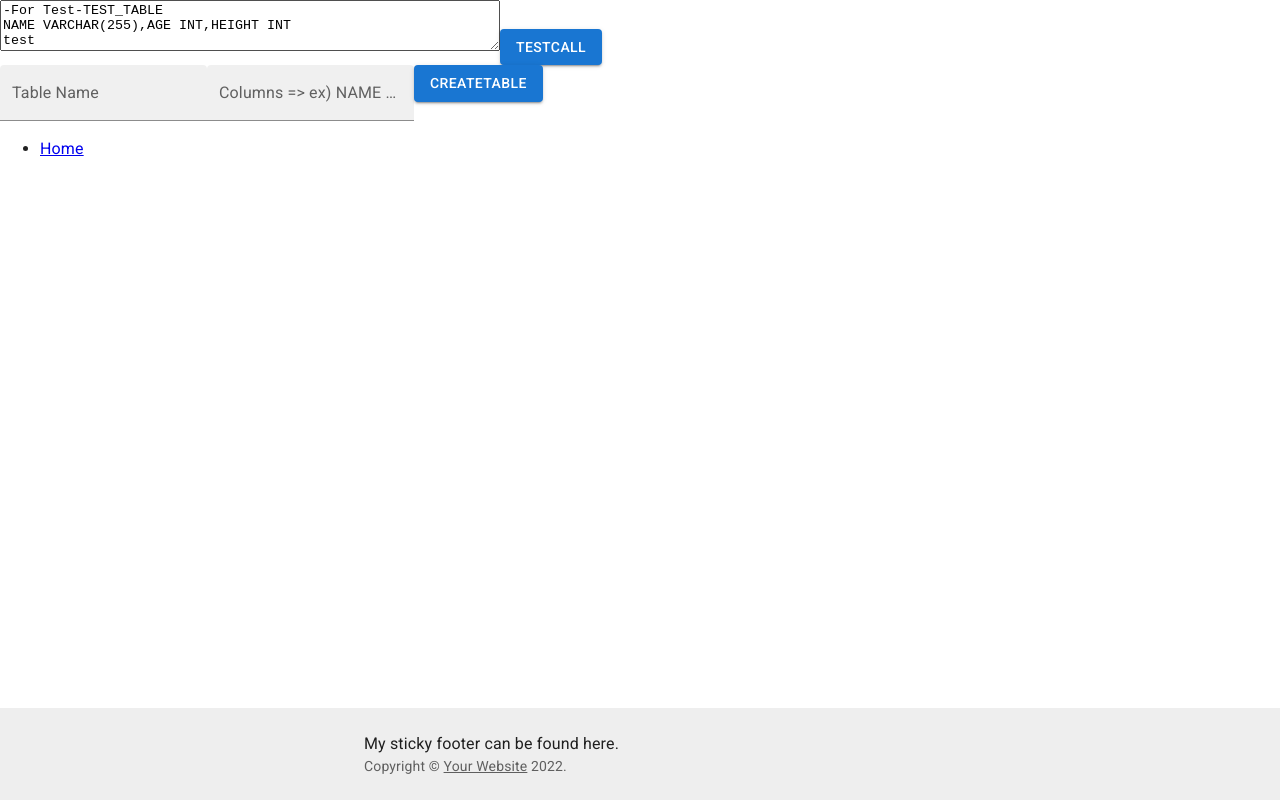
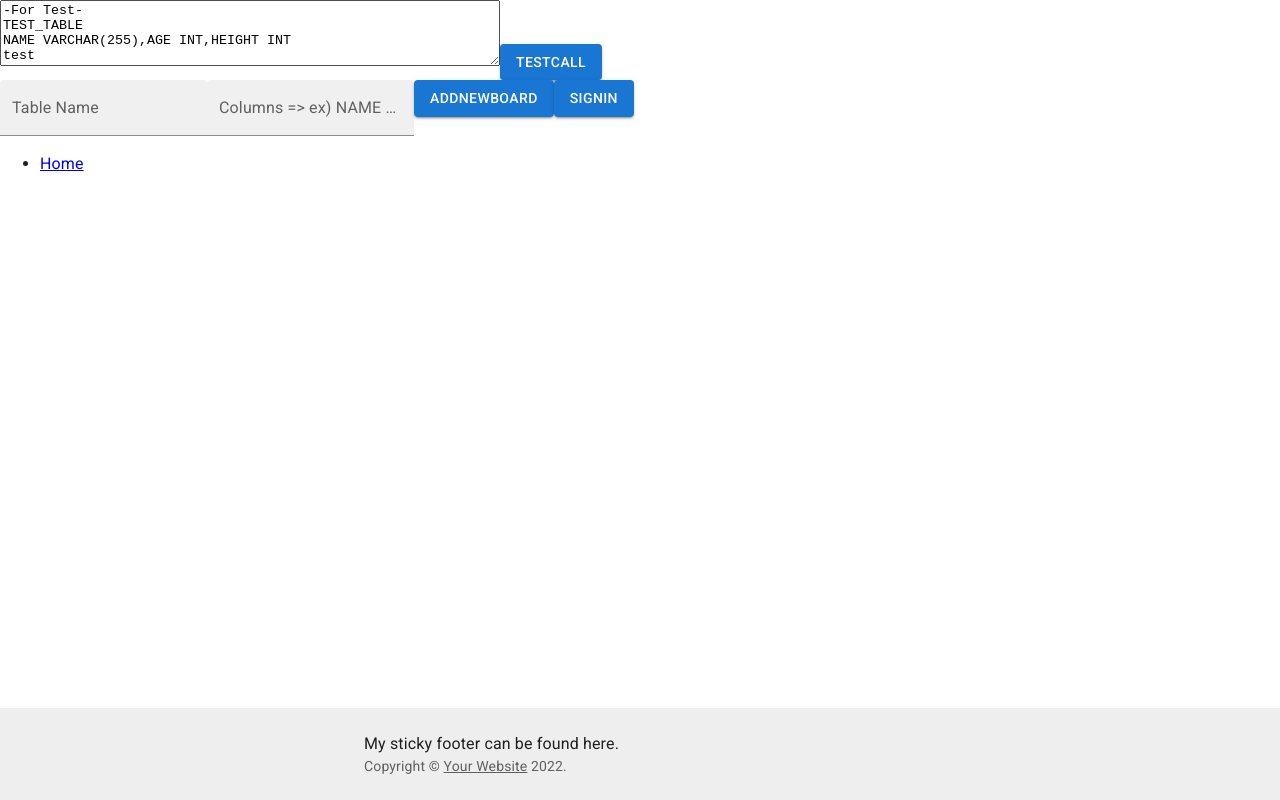
Before and after one commit to inyourcare/sotong-project-cms-front, a React (Create React App) app: page / in a window 1280 px wide. Built offline with nearby package versions, Linux system fonts and the light colour scheme.

Commit message:
테스트코드 추가

```diff
--- a/src/views/Home.tsx
+++ b/src/views/Home.tsx
@@ -9,14 +9,15 @@ function HomeContent() {
     const [state, setState] = React.useState({
         prefix: "home_textfield_",
         apiHost: "http://localhost:8080/",
-        tableName: "",
+        // datasourceType: "amazon-maria-datasource",
+        // datasourceType: "sotong-maria-datasource",
+        // databaseName: "cms_test",
+        // tableName: "TEST_TABLE",
         columns: "",
-        databaseName: "cms_test",
     });
     const callAPI = (apiName: string, params?: {}) => {
-        console.log(apiName, '/', params)
+        console.log(state.apiHost + apiName, '/', params)
         if (params) {
-            console.log('if', JSON.stringify(params))
             fetch(state.apiHost + apiName, {
                 method: 'POST',
                 headers: { 'Content-Type': 'application/json' },
@@ -25,7 +26,6 @@ function HomeContent() {
                 .then(response => response.json())
                 .then(data => console.log(data));
         } else {
-            console.log('else')
             fetch(state.apiHost + apiName)
                 .then(response => response.json())
                 .then(data => console.log(data));
@@ -48,7 +48,7 @@ function HomeContent() {
                 // aria-label="maximum height"
                 // placeholder="Maximum 4 rows"
                 defaultValue=
-                {"-For Test-"+
+                {"-For Test-\n"+
                 "TEST_TABLE \n"
                 +"NAME VARCHAR(255),AGE INT,HEIGHT INT\n"
                 +"test"}
@@ -56,7 +56,7 @@ function HomeContent() {
             />
             <Button
                 variant="contained"
-                onClick={() => callAPI("test")}
+                onClick={() => callAPI("test",state)}
                 // sx={{ mt: 3, ml: 1 }}
             >
                 {"testCall"}
@@ -66,10 +66,27 @@ function HomeContent() {
             <TextField id={state.prefix + "columns"} label="Columns => ex) NAME VARCHAR(255),AGE INT,HEIGHT INT" variant="filled" onChange={(e: React.ChangeEvent<HTMLTextAreaElement>) => handleTextFieldChange(e)} />
             <Button
                 variant="contained"
-                onClick={(e) => callAPI("createTable", state)}
+                // onClick={(e) => callAPI("addNewBoard", state)}
+                onClick={(e) => callAPI("admin/addNewBoard",
+                {
+                    boardName:"newName2",boardType:"NORMAL",boardSkinType:"NORMAL",ableToReply:"Y"
+                    ,allowFileAttach:"Y",allowUnknown:"Y",allowUnknownReply:"Y",commentable:"Y",enable:"Y"
+                    ,onlyAdmin:"Y"
+                })}
                 // sx={{ mt: 3, ml: 1 }}
             >
-                {"createTable"}
+                {"addNewBoard"}
+            </Button>
+            <Button
+                variant="contained"
+                // onClick={(e) => callAPI("addNewBoard", state)}
+                onClick={(e) => callAPI("auth/signIn",
+                {
+                    signInId: "admin", password: "pass12#$"
+                })}
+                // sx={{ mt: 3, ml: 1 }}
+            >
+                {"signIn"}
             </Button>
             <ul>
                 <li>
```
Also changed, not shown: 2 other files (tests, documents, lock files or other folders).
